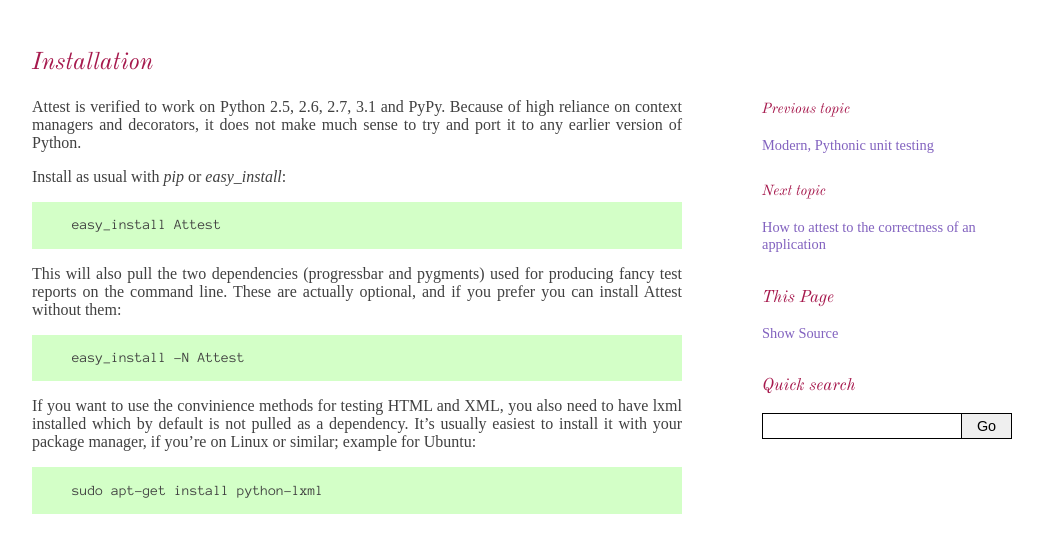
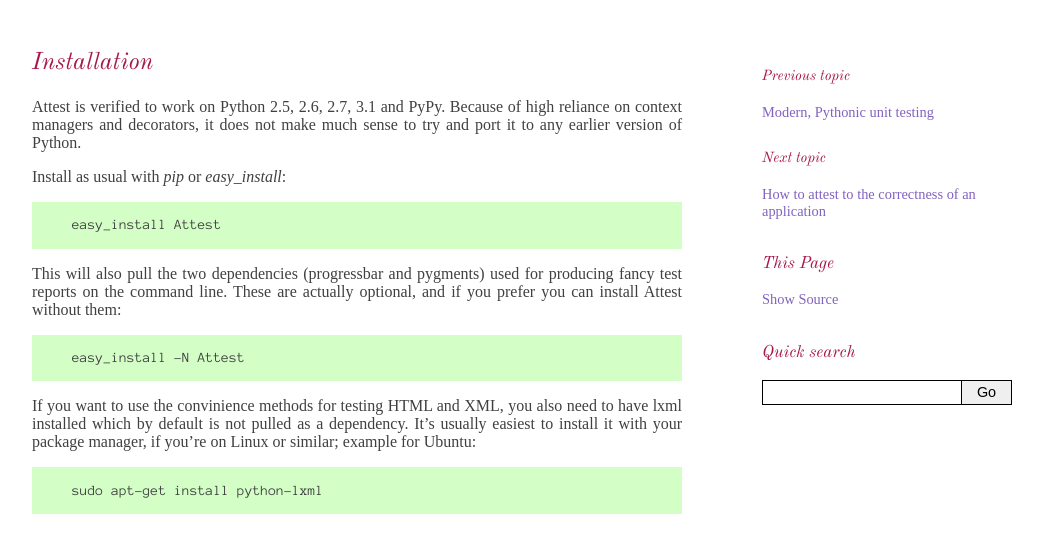
Before and after one commit to dag/attest, a Sphinx documentation site: the page built from docs/install.rst, in a window 1280 px wide. Shown: the top 553 px of the page, without its empty margins (133-1176 px from the left). Built offline with Sphinx 7.4.7, drawn with Linux system fonts in a browser that asks for light colours; some web fonts are replaced.

Commit message:
Saner sidebar

```diff
--- a/docs/_themes/attest/static/attest.css
+++ b/docs/_themes/attest/static/attest.css
@@ -71,13 +71,15 @@
 
 div.sphinxsidebar
 { position: absolute;
-  top: 1em;
   right: 0;
 }
 
 div.sphinxsidebarwrapper
 { position: fixed;
   width: 250px;
+  top: 2em;
+  bottom: 0;
+  overflow: auto;
 }
 
 div.sphinxsidebar a, a.headerlink, div.toctree-wrapper a
```
